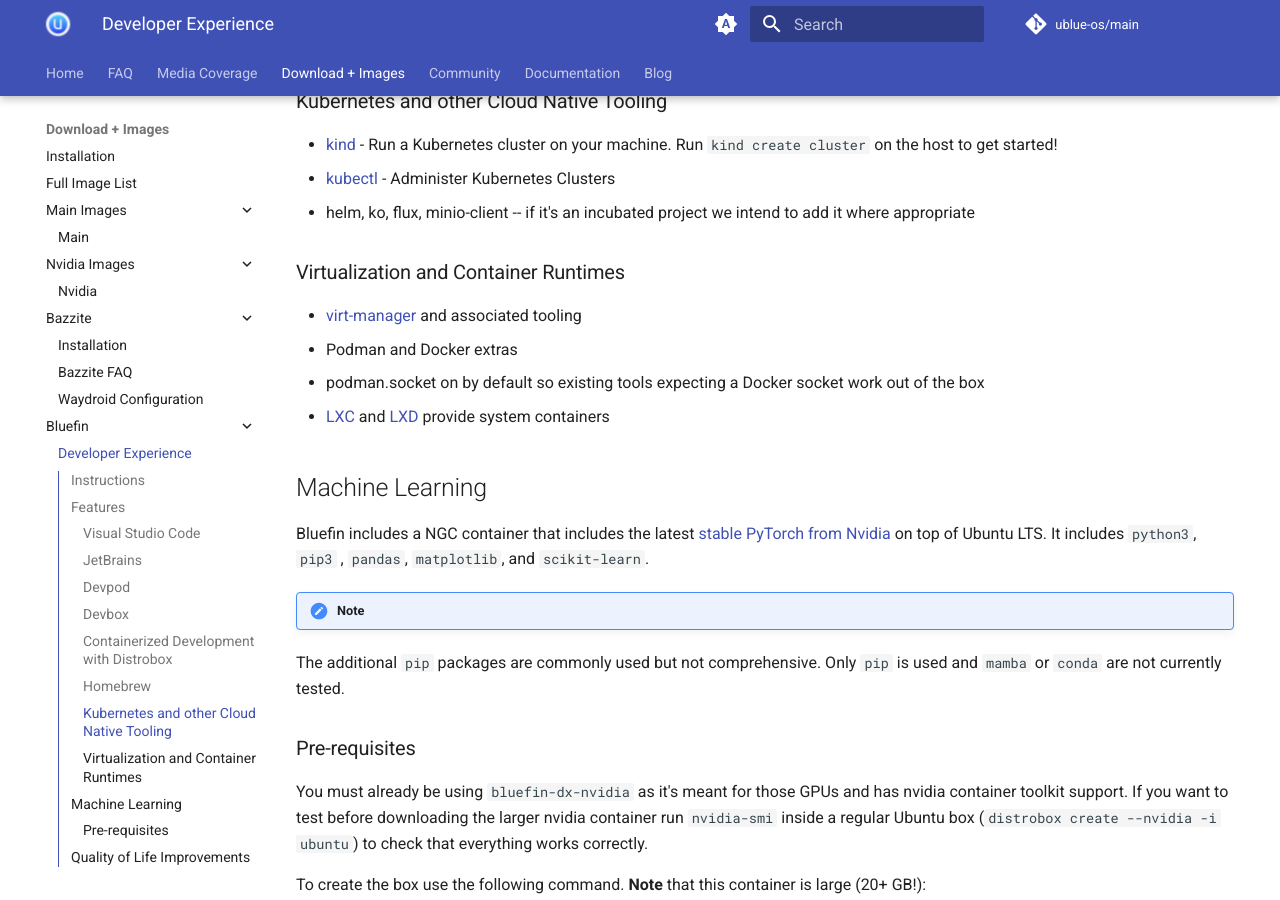
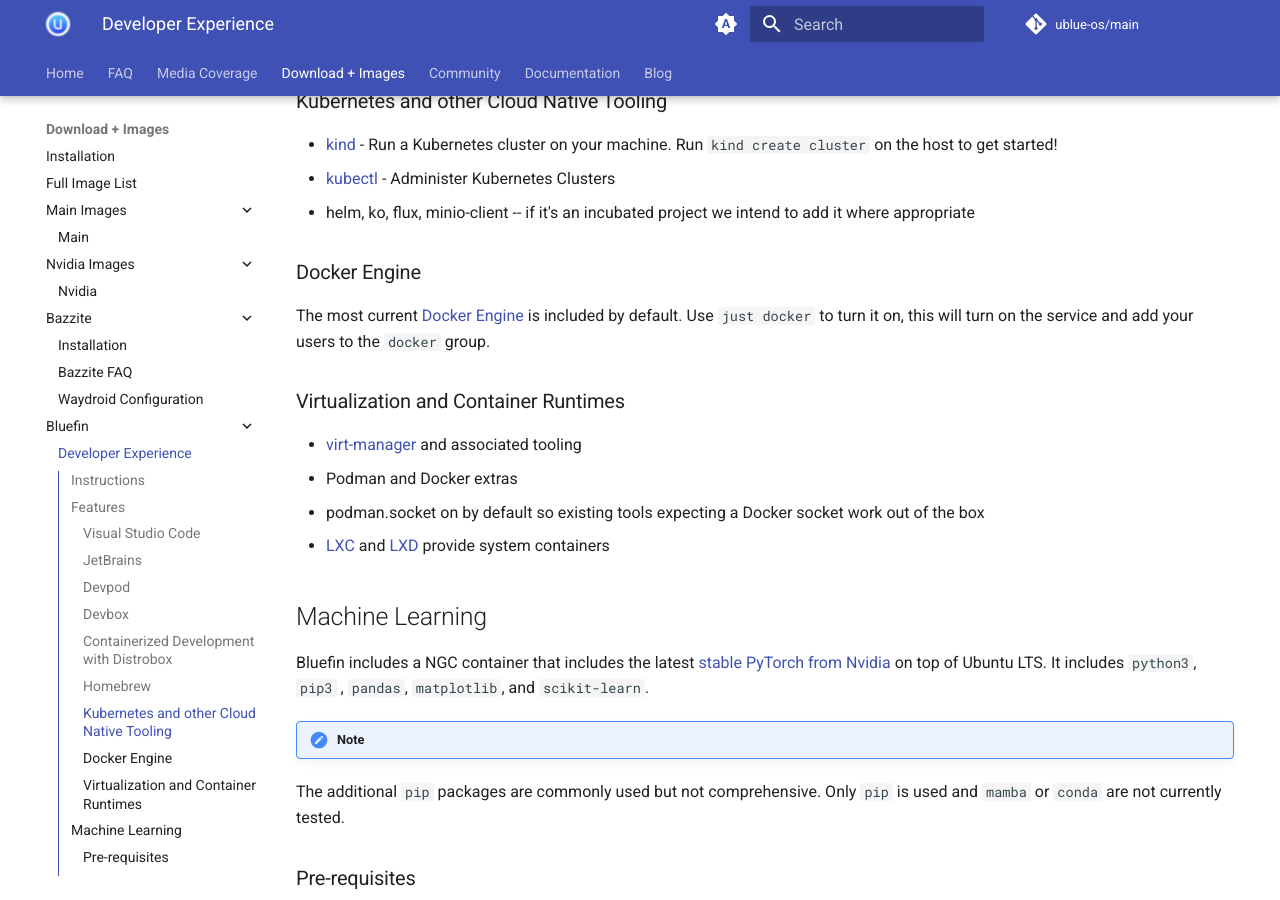
Before and after one commit to ublue-os/website, an MkDocs documentation site: the page built from docs/images/bluefin/developer-experience.md, in a window 1280 px wide and 900 px high, scrolled down 1995 px. Built offline with MkDocs 1.6.1 and Material for MkDocs 9.7.7, drawn with Linux system fonts in a browser that asks for light colours; comment, search, counter and statistics services are not loaded.

Commit message:
feat: add docker engine instructions (#454)

```diff
--- a/docs/images/bluefin/developer-experience.md
+++ b/docs/images/bluefin/developer-experience.md
@@ -62,6 +62,10 @@ Nix-powered Development Experience powered by [Devbox](https://www.jetpack.io/de
 - [kind](https://kind.sigs.k8s.io/) - Run a Kubernetes cluster on your machine. Run `kind create cluster` on the host to get started!
   - [kubectl](https://kubernetes.io/docs/reference/kubectl/) - Administer Kubernetes Clusters
   - helm, ko, flux, minio-client -- if it's an incubated project we intend to add it where appropriate
+
+### Docker Engine
+
+The most current [Docker Engine](https://docs.docker.com/engine/) is included by default. Use `just docker` to turn it on, this will turn on the service and add your users to the `docker` group.
 
 ### Virtualization and Container Runtimes
 
```
